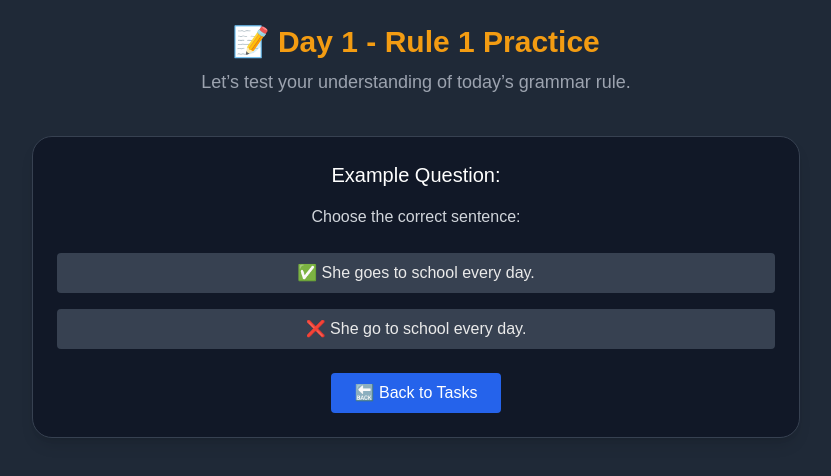
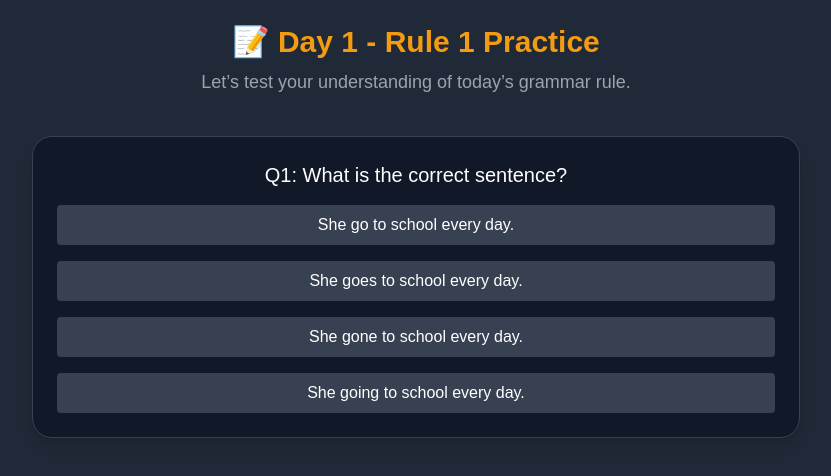
Before and after one commit to Ashutoshkr23/brightmindslab, a Next.js app: page /challenge/rules/day/1/task/1 in a window 1280 px wide. Shown: the top 476 px of the page, without its empty margins (224-1055 px from the left). Built offline with nearby package versions, Linux system fonts and the light colour scheme.

Commit message:
english done and script added for analytics

```diff
--- a/app/challenge/rules/day/[day]/revise/[task]/page.tsx
+++ b/app/challenge/rules/day/[day]/revise/[task]/page.tsx
@@ -1,6 +1,7 @@
 'use client';
 
 import { use } from 'react';
+import { englishRulesData } from '@/lib/englishRules';
 
 export default function EnglishReviseConceptPage({
   params,
@@ -10,6 +11,8 @@ export default function EnglishReviseConceptPage({
   const { day, task } = use(params);
   const dayNumber = parseInt(day);
   const taskNumber = parseInt(task);
+  const ruleContent = englishRulesData[dayNumber]?.[taskNumber] || '';
+
 
   return (
     <main className="min-h-screen bg-background text-light p-6 flex flex-col items-center">
@@ -23,10 +26,10 @@ export default function EnglishReviseConceptPage({
       </div>
 
       <section className="bg-dark p-6 rounded-xl w-full max-w-3xl border border-gray-700 shadow-lg">
-        <h2 className="text-xl font-semibold text-white mb-4">Grammar Rule Title</h2>
-        <p className="text-gray-300 leading-relaxed">
-          This is a placeholder explanation for Day {dayNumber}, Rule {taskNumber}. Insert grammar rules, examples, or animated explainers here.
-        </p>
+        <h2 className="text-xl font-semibold text-white mb-4">Grammar Rule</h2>
+        <pre className="text-gray-300 whitespace-pre-wrap leading-relaxed">
+          {String(ruleContent)}
+        </pre>
 
         <div className="mt-6 text-center">
           <button
--- a/app/challenge/rules/day/[day]/task/[task]/page.tsx
+++ b/app/challenge/rules/day/[day]/task/[task]/page.tsx
@@ -1,6 +1,8 @@
 'use client';
 
 import { use } from 'react';
+import { useState } from 'react';
+import { getEnglishQuestionsForRule } from '@/lib/englishQuizData';
 
 export default function EnglishTaskPracticePage({
   params,
@@ -10,6 +12,39 @@ export default function EnglishTaskPracticePage({
   const { day, task } = use(params);
   const dayNumber = parseInt(day);
   const taskNumber = parseInt(task);
+
+  const questions = getEnglishQuestionsForRule(dayNumber, taskNumber);
+  const [currentIndex, setCurrentIndex] = useState(0);
+  const [selectedIndex, setSelectedIndex] = useState<number | null>(null);
+  const [score, setScore] = useState(0);
+  const [showResult, setShowResult] = useState(false);
+
+  const currentQuestion = questions[currentIndex];
+
+  const handleOptionClick = (index: number) => {
+    if (selectedIndex !== null) return; // prevent multiple clicks
+    setSelectedIndex(index);
+
+    if (index === currentQuestion.answer) {
+      setScore((prev) => prev + 1);
+    }
+
+    setTimeout(() => {
+      if (currentIndex + 1 < questions.length) {
+        setCurrentIndex(currentIndex + 1);
+        setSelectedIndex(null);
+      } else {
+        setShowResult(true);
+      }
+    }, 800);
+  };
+
+  const handleRetry = () => {
+    setCurrentIndex(0);
+    setSelectedIndex(null);
+    setScore(0);
+    setShowResult(false);
+  };
 
   return (
     <main className="min-h-screen bg-background text-light p-6 flex flex-col items-center">
@@ -22,28 +57,69 @@ export default function EnglishTaskPracticePage({
         </p>
       </div>
 
-      <section className="bg-dark p-6 rounded-xl w-full max-w-3xl border border-gray-700 shadow-lg text-center">
-        <h2 className="text-xl text-white mb-4">Example Question:</h2>
-        <p className="text-gray-300 mb-6">
-          Choose the correct sentence:
-        </p>
+      {showResult ? (
+        <section className="bg-dark p-6 rounded-xl w-full max-w-3xl border border-gray-700 shadow-lg text-center">
+          <h2 className="text-2xl font-semibold text-green-400 mb-4">✅ Quiz Completed!</h2>
+          <p className="text-lg text-white mb-2">Your Score: {score} / {questions.length}</p>
 
-        <div className="flex flex-col gap-4 text-left">
-          <button className="bg-gray-700 px-4 py-2 rounded hover:bg-success/80 transition">
-            ✅ She goes to school every day.
-          </button>
-          <button className="bg-gray-700 px-4 py-2 rounded hover:bg-danger/80 transition">
-            ❌ She go to school every day.
-          </button>
-        </div>
+          <div className="flex flex-col md:flex-row justify-center gap-4 mt-6">
+            <button
+              onClick={handleRetry}
+              className="bg-primary text-dark px-6 py-2 rounded hover:opacity-90 transition"
+            >
+              🔁 Retry Quiz
+            </button>
 
-        <button
-          onClick={() => window.history.back()}
-          className="mt-6 bg-blue-600 text-white px-6 py-2 rounded hover:bg-opacity-80 transition"
-        >
-          🔙 Back to Tasks
-        </button>
-      </section>
+            <button
+              onClick={() =>
+                window.location.href = `/challenge/rules/day/${dayNumber}`
+              }
+              className="bg-secondary text-white px-6 py-2 rounded hover:opacity-90 transition"
+            >
+              📘 Back to Day
+            </button>
+
+            <button
+              onClick={() =>
+                window.location.href = `/challenge/rules/day/${dayNumber}/task/${taskNumber + 1}`
+              }
+              className="bg-success text-dark px-6 py-2 rounded hover:opacity-90 transition"
+            >
+              ⏭️ Next Task
+            </button>
+          </div>
+        </section>
+      ) : (
+        <section className="bg-dark p-6 rounded-xl w-full max-w-3xl border border-gray-700 shadow-lg text-center">
+          <h2 className="text-xl text-white mb-4">
+            Q{currentIndex + 1}: {currentQuestion.question}
+          </h2>
+
+          <div className="flex flex-col gap-4 text-left">
+            {currentQuestion.options.map((option, idx) => {
+              const isCorrect = idx === currentQuestion.answer;
+              const isSelected = idx === selectedIndex;
+
+              let bgColor = 'bg-gray-700';
+              if (selectedIndex !== null) {
+                if (isSelected && isCorrect) bgColor = 'bg-green-600';
+                else if (isSelected && !isCorrect) bgColor = 'bg-red-600';
+                else if (isCorrect) bgColor = 'bg-green-600';
+              }
+
+              return (
+                <button
+                  key={idx}
+                  onClick={() => handleOptionClick(idx)}
+                  className={`${bgColor} px-4 py-2 rounded transition text-white`}
+                >
+                  {option}
+                </button>
+              );
+            })}
+          </div>
+        </section>
+      )}
     </main>
   );
 }
--- a/app/layout.tsx
+++ b/app/layout.tsx
@@ -1,7 +1,7 @@
 import type { Metadata, Viewport } from "next";
-//import Script from "next/script";
 import { Geist, Geist_Mono } from "next/font/google";
 import "./globals.css";
+import Script from "next/script"; // ✅ Required for GA
 
 const geistSans = Geist({
   variable: "--font-geist-sans",
@@ -13,7 +13,6 @@ const geistMono = Geist_Mono({
   subsets: ["latin"],
 });
 
-// ✅ Theme color for mobile browser
 export const viewport: Viewport = {
   themeColor: "#000000",
 };
@@ -39,43 +38,32 @@ export default function RootLayout({
   return (
     <html lang="en">
       <head>
-        {/* ✅ Your custom script added right after <head> starts
-        <script
-          dangerouslySetInnerHTML={{
-            __html: `
-              (function(d,z,s){
-                s.src='https://'+d+'/401/'+z;
-                try{
-                  (document.body || document.documentElement).appendChild(s)
-                }catch(e){}
-              })('groleegni.net',9412753,document.createElement('script'));
-            `,
-          }}
-        />*/
-        }
-
-
-        {/* ✅ Other meta and link tags */}
         <link rel="manifest" href="/manifest.json" />
         <meta name="theme-color" content="#000000" />
         <link rel="apple-touch-icon" href="/icon-192x192.png" />
-        {/*
-         <Script
-          src="//pl26836988.profitableratecpm.com/7b/78/8b/7b788b30a4dc41deb218d49c03e8003f.js"
-          strategy="lazyOnload"
-        />*/}
-        <script async src="https://pagead2.googlesyndication.com/pagead/js/adsbygoogle.js?client=ca-pub-2423736220466613"
-     crossOrigin="anonymous"></script>
-        {/*
+        <script
+          async
+          src="https://pagead2.googlesyndication.com/pagead/js/adsbygoogle.js?client=ca-pub-2423736220466613"
+          crossOrigin="anonymous"
+        ></script>
 
-        */}
+        {/* ✅ Google Analytics */}
+        <Script
+          src="https://www.googletagmanager.com/gtag/js?id=G-XXXXXXXXXX"
+          strategy="afterInteractive"
+        />
+        <Script id="google-analytics" strategy="afterInteractive">
+          {`
+            window.dataLayer = window.dataLayer || [];
+            function gtag(){dataLayer.push(arguments);}
+            gtag('js', new Date());
+            gtag('config', 'G-11357474872');
+          `}
+        </Script>
+      </head>
 
-
-      </head>
       <body className={`${geistSans.variable} ${geistMono.variable} antialiased`}>
         {children}
-          {/* <script type='text/javascript' src='//pl26878204.profitableratecpm.com/bc/d4/89/bcd489d0515736de627f9815fe198cc3.js'></script>*/}
-
       </body>
     </html>
   );
--- /dev/null
+++ b/lib/englishQuizData.ts
@@ -0,0 +1,81 @@
+// lib/englishQuizData.ts
+
+export type EnglishMCQ = {
+  question: string;
+  options: string[];
+  answer: number; // index of correct option
+};
+
+export const getEnglishQuestionsForRule = (day: number, rule: number): EnglishMCQ[] => {
+  if (day === 1 && rule === 1) {
+    return [
+      {
+        question: "What is the correct sentence?",
+        options: [
+          "She go to school every day.",
+          "She goes to school every day.",
+          "She gone to school every day.",
+          "She going to school every day."
+        ],
+        answer: 1
+      },
+      {
+        question: "Which word is a verb?",
+        options: ["Beautiful", "Quickly", "Run", "Happiness"],
+        answer: 2
+      },
+      {
+        question: "Identify the correct form: 'He ____ a book now.'",
+        options: ["read", "reads", "is reading", "reading"],
+        answer: 2
+      },
+      {
+        question: "What is the plural of 'child'?",
+        options: ["childs", "children", "childes", "childrens"],
+        answer: 1
+      },
+      {
+        question: "Choose the correct article: 'I saw ___ elephant.'",
+        options: ["a", "an", "the", "no article needed"],
+        answer: 1
+      },
+      {
+        question: "Which sentence is correct?",
+        options: [
+          "They is playing.",
+          "They are playing.",
+          "They was playing.",
+          "They be playing."
+        ],
+        answer: 1
+      },
+      {
+        question: "What type of word is 'quickly'?",
+        options: ["Noun", "Adjective", "Verb", "Adverb"],
+        answer: 3
+      },
+      {
+        question: "Identify the subject in: 'Ravi plays cricket.'",
+        options: ["plays", "cricket", "Ravi", "None"],
+        answer: 2
+      },
+      {
+        question: "Choose the correct form: 'They ____ a car.'",
+        options: ["has", "have", "having", "had"],
+        answer: 1
+      },
+      {
+        question: "Select the correct sentence:",
+        options: [
+          "Me and him went to school.",
+          "He and I went to school.",
+          "Him and I went to school.",
+          "He and me went to school."
+        ],
+        answer: 1
+      }
+    ];
+  }
+
+  return [];
+};
```
Also changed, not shown: Components/Analytics.tsx (added, +30 -0 lines).
